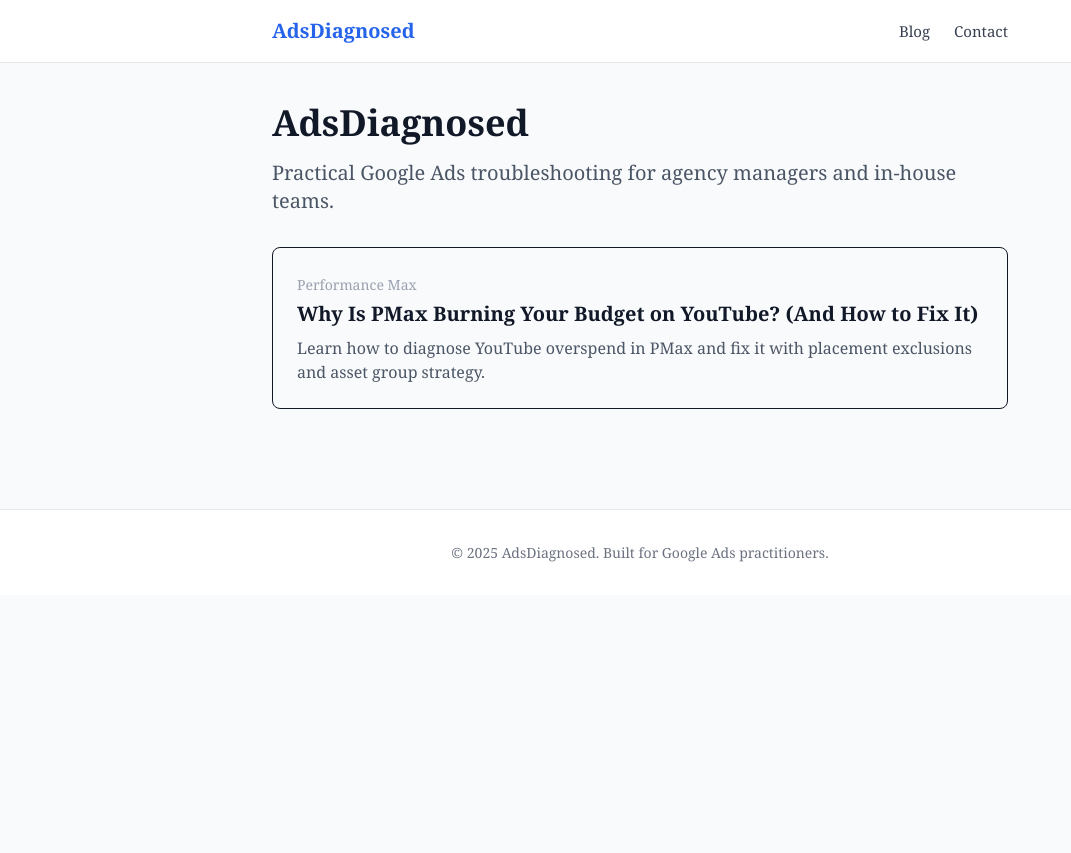
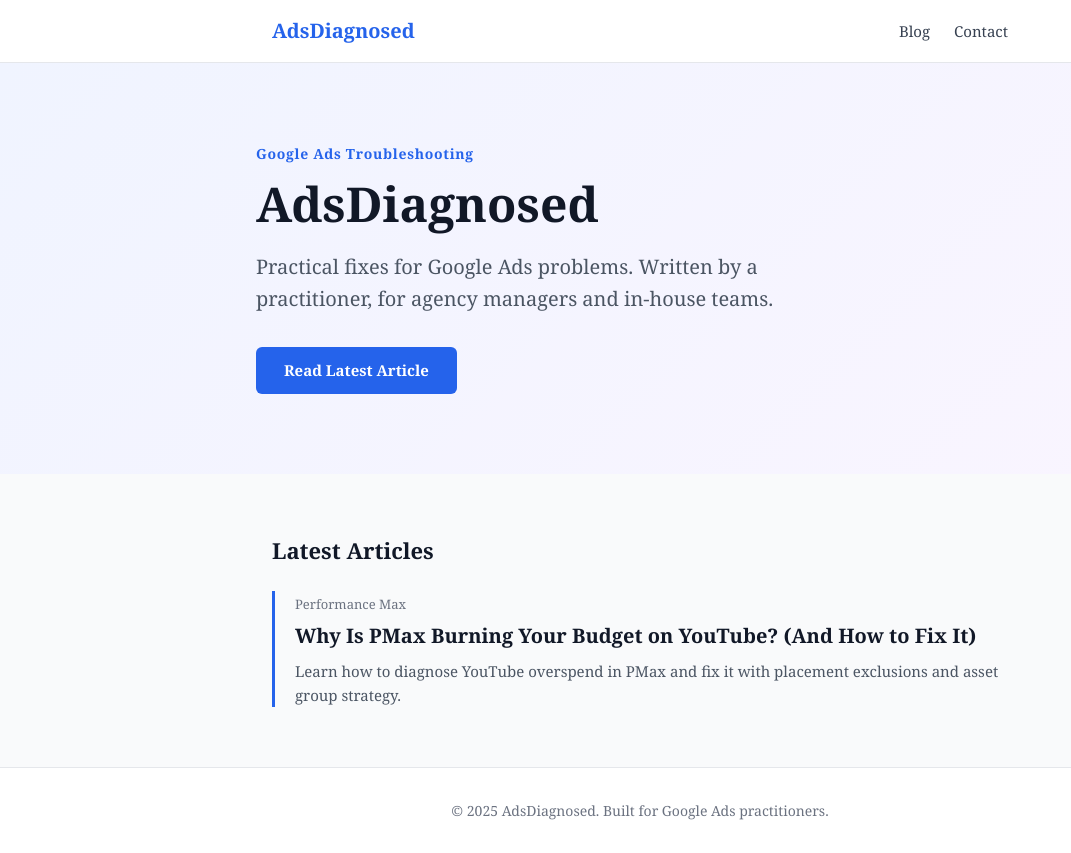
Before and after one commit to adsdiagnosed-cmyk/adsdiagnosed, a Next.js app: page / in a window 1280 px wide. Shown: the whole page, without its empty margins (0-1071 px from the left). Before the commit the page ends 800 px from the top, so only its background shows below. Built offline with nearby package versions, Linux system fonts and the light colour scheme.

Commit message:
improve home page design

```diff
--- a/app/page.tsx
+++ b/app/page.tsx
@@ -1,21 +1,32 @@
 export default function Home() {
   return (
-    <main className="max-w-3xl mx-auto px-4 py-10">
-      <h1 className="text-4xl font-bold mb-4">AdsDiagnosed</h1>
-      <p className="text-xl text-gray-600 mb-8">
-        Practical Google Ads troubleshooting for agency managers and in-house teams.
-      </p>
-      <div className="border rounded-lg p-6 hover:shadow-md transition">
-        <span className="text-sm text-gray-400">Performance Max</span>
-        <h2 className="text-xl font-semibold mt-1 mb-2">
-          <a href="/blog/pmax-youtube-spike" className="hover:text-blue-600">
-            Why Is PMax Burning Your Budget on YouTube? (And How to Fix It)
+    <main>
+      <section style={{ background: "linear-gradient(135deg, #f0f4ff 0%, #faf5ff 100%)", padding: "80px 16px" }}>
+        <div style={{ maxWidth: "768px", margin: "0 auto" }}>
+          <p style={{ color: "#2563EB", fontWeight: "600", fontSize: "14px", letterSpacing: "0.05em", marginBottom: "12px" }}>Google Ads Troubleshooting</p>
+          <h1 style={{ fontSize: "48px", fontWeight: "800", lineHeight: "1.15", marginBottom: "20px", color: "#111827" }}>AdsDiagnosed</h1>
+          <p style={{ fontSize: "20px", color: "#4b5563", lineHeight: "1.6", maxWidth: "560px", marginBottom: "32px" }}>
+            Practical fixes for Google Ads problems. Written by a practitioner, for agency managers and in-house teams.
+          </p>
+          <a href="/blog/pmax-youtube-spike" style={{ display: "inline-block", backgroundColor: "#2563EB", color: "#ffffff", padding: "12px 28px", borderRadius: "6px", textDecoration: "none", fontWeight: "600", fontSize: "15px" }}>
+            Read Latest Article
           </a>
-        </h2>
-        <p className="text-gray-600">
-          Learn how to diagnose YouTube overspend in PMax and fix it with placement exclusions and asset group strategy.
-        </p>
-      </div>
+        </div>
+      </section>
+      <section style={{ maxWidth: "768px", margin: "60px auto", padding: "0 16px" }}>
+        <h2 style={{ fontSize: "22px", fontWeight: "700", marginBottom: "24px", color: "#111827" }}>Latest Articles</h2>
+        <div style={{ borderLeft: "3px solid #2563EB", paddingLeft: "20px", marginBottom: "32px" }}>
+          <span style={{ fontSize: "13px", color: "#6b7280", fontWeight: "500" }}>Performance Max</span>
+          <h3 style={{ fontSize: "20px", fontWeight: "700", margin: "6px 0 8px" }}>
+            <a href="/blog/pmax-youtube-spike" style={{ color: "#111827", textDecoration: "none" }}>
+              Why Is PMax Burning Your Budget on YouTube? (And How to Fix It)
+            </a>
+          </h3>
+          <p style={{ color: "#4b5563", fontSize: "15px", lineHeight: "1.6" }}>
+            Learn how to diagnose YouTube overspend in PMax and fix it with placement exclusions and asset group strategy.
+          </p>
+        </div>
+      </section>
     </main>
   );
 }
```
